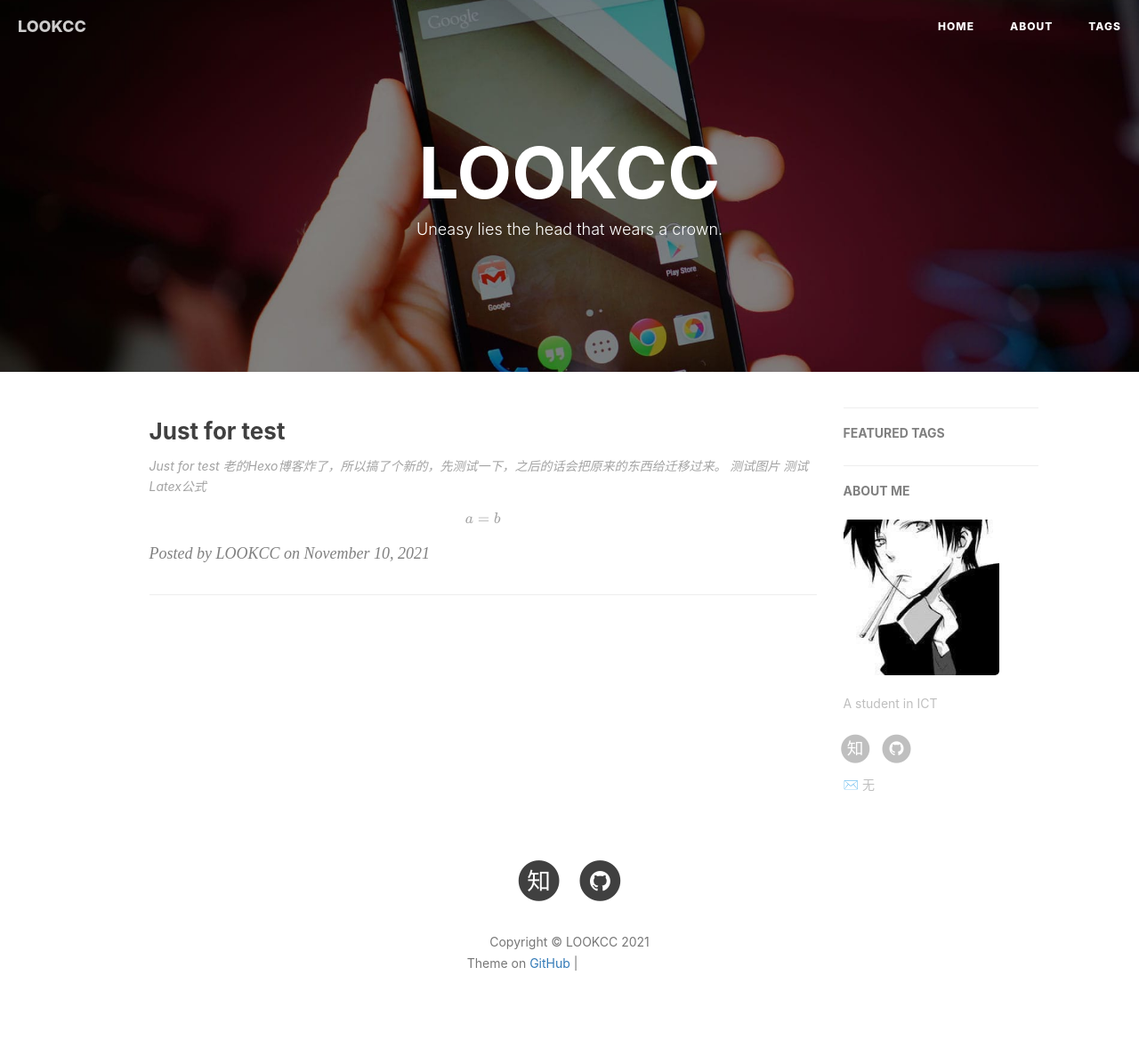
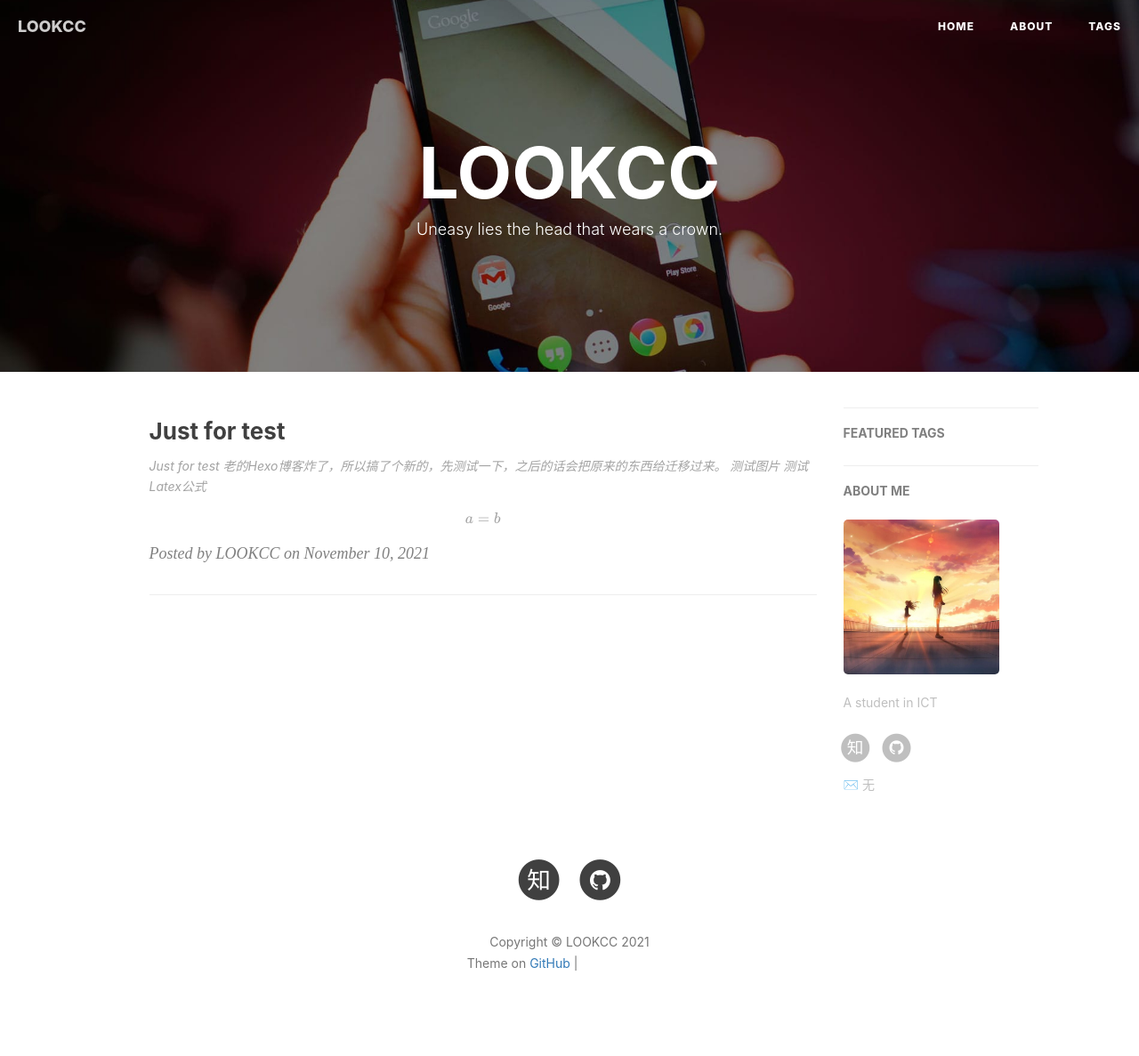
Before and after one commit to LOOKCC/LOOKCC.github.io, a Jekyll site: the page built from index.html, in a window 1280 px wide. Shown: the whole page at 89% size. Built offline with Jekyll 4.4.1, drawn with Linux system fonts in a browser that asks for light colours; nearby versions of some CDN libraries; formulas are drawn with MathJax 3; the list of posts is cut into pages by our own code; comment, search, counter and statistics services are not loaded; grey boxes are pictures that could not be loaded.

Commit message:
add head

```diff
--- a/_config.yml
+++ b/_config.yml
@@ -12,7 +12,7 @@
 # Sidebar settings
 sidebar: true                           # whether or not using Sidebar.
 sidebar-about-description: "A student in ICT"
-sidebar-avatar: /img/avatar_m.jpg      # use absolute URL, seeing it's used in both `/` and `/about/`
+sidebar-avatar: /img/head.jpg      # use absolute URL, seeing it's used in both `/` and `/about/`
 
 
 
```
Also changed, not shown: img/head.jpg (added).
